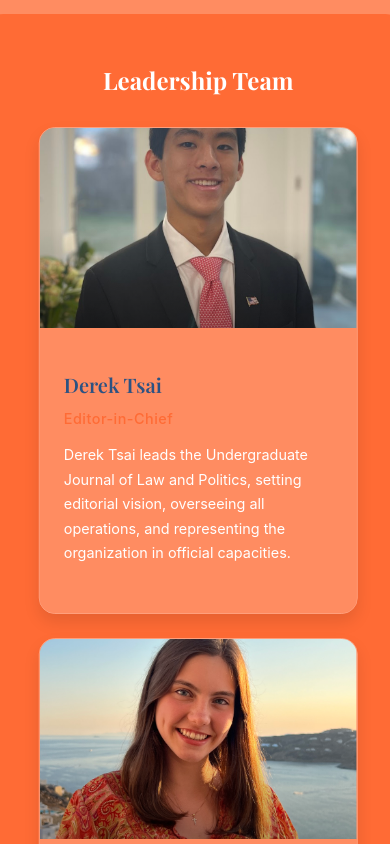
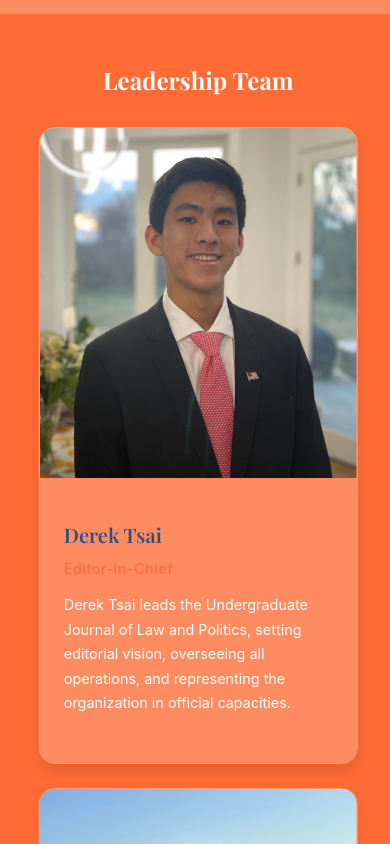
Before and after one commit to RobBundy2002/UJLP, a React (Create React App) app in the folder my-app/: page /#/about in a window 390 px wide. Shown: the part 840-1684 px from the top of the page. Built offline with nearby package versions, Linux system fonts and the light colour scheme.

Commit message:
Large phone image refactor

```diff
--- a/my-app/src/About.css
+++ b/my-app/src/About.css
@@ -525,7 +525,7 @@
     }
 
     .leader-image {
-        height: 200px;
+        height: 350px;
     }
 
     .leader-info h3 {
```
